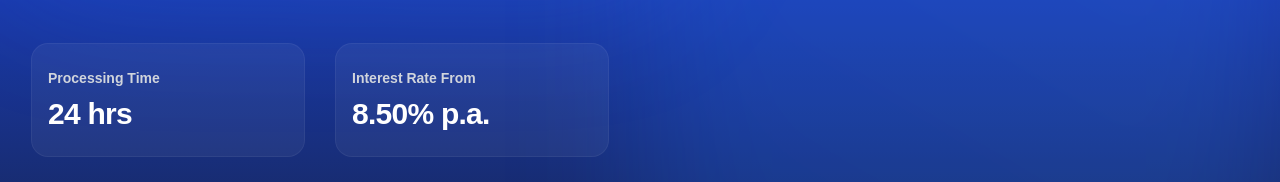
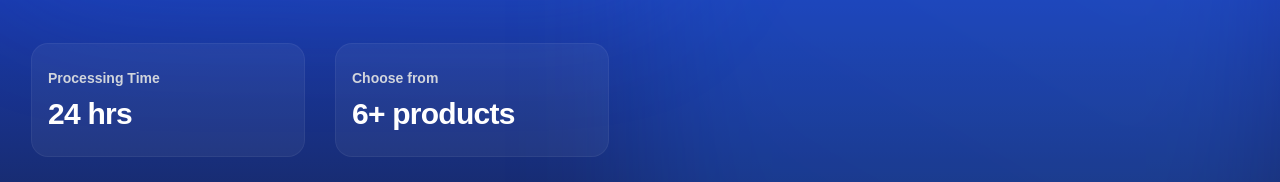
Before and after one commit to arfatbk/urban, a Next.js app: page /loans in a window 1280 px wide. Shown: the part 424-606 px from the top of the page. Built offline with nearby package versions, Linux system fonts and the light colour scheme.

Commit message:
fixed deposits

```diff
--- a/src/app/deposits/page.tsx
+++ b/src/app/deposits/page.tsx
@@ -70,14 +70,14 @@ const deposits: DepositType[] = [
     title: "Daily Deposit (Pigmy)",
     description:
       "Grow your savings with small daily deposits collected at your doorstep. Ideal for individuals and small businesses looking for disciplined savings and easy liquidity.",
-    interestRate: "Up to 8.00% p.a.",
+    interestRate: "0.00% p.a.",
     minAmount: "₹100/day",
     duration: "Flexible tenure",
     features: [
       "Daily doorstep collection",
       "Flexible deposit amounts",
       "Easy withdrawal facility",
-      "No penalty for missed days",
+      "Doorstep withdrawal option",
       "Suitable for traders and small businesses",
     ],
   },
--- a/src/app/loans/page.tsx
+++ b/src/app/loans/page.tsx
@@ -98,8 +98,8 @@ export default function Loans() {
                 <dd className="mt-2 text-3xl font-bold tracking-tight text-white">24 hrs</dd>
               </div>
               <div className="relative rounded-2xl bg-white/5 px-4 py-6 ring-1 ring-white/10">
-                <dt className="text-sm font-semibold text-gray-300">Interest Rate From</dt>
-                <dd className="mt-2 text-3xl font-bold tracking-tight text-white">8.50% p.a.</dd>
+                <dt className="text-sm font-semibold text-gray-300">Choose from</dt>
+                <dd className="mt-2 text-3xl font-bold tracking-tight text-white">6+ products</dd>
               </div>
             </div>
           </div>
```
